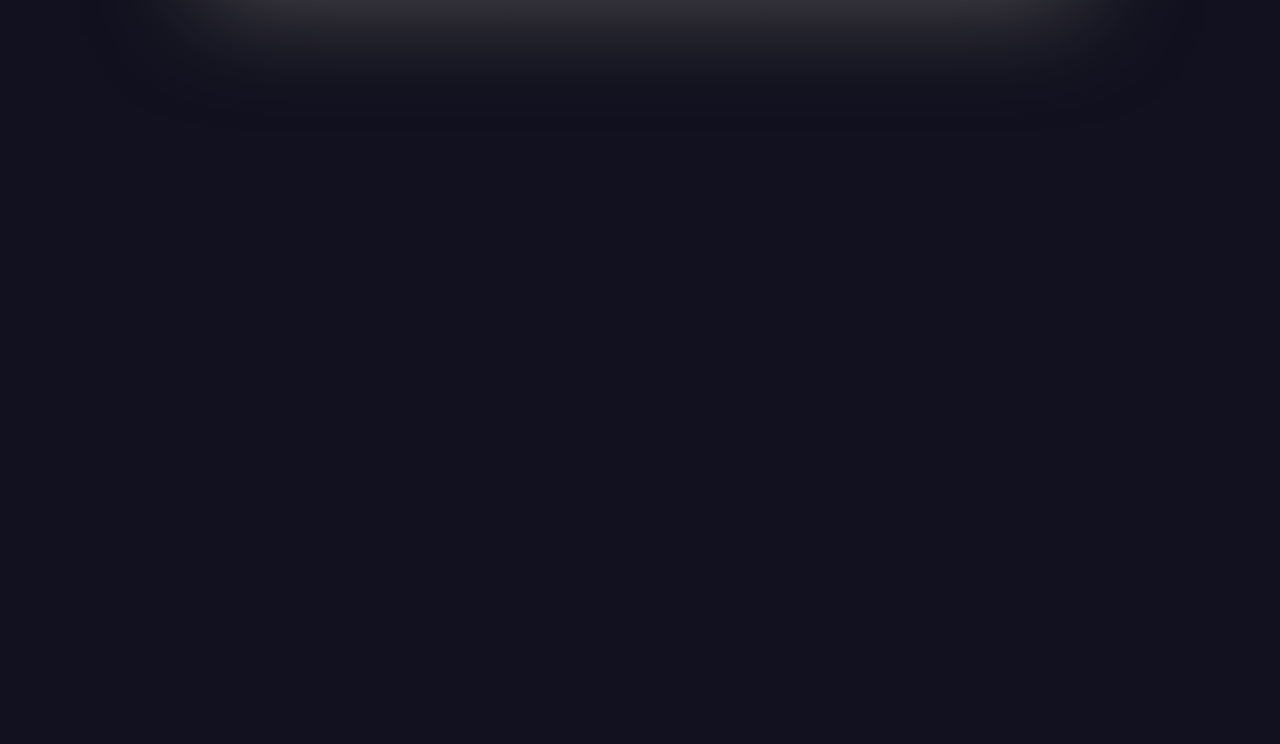
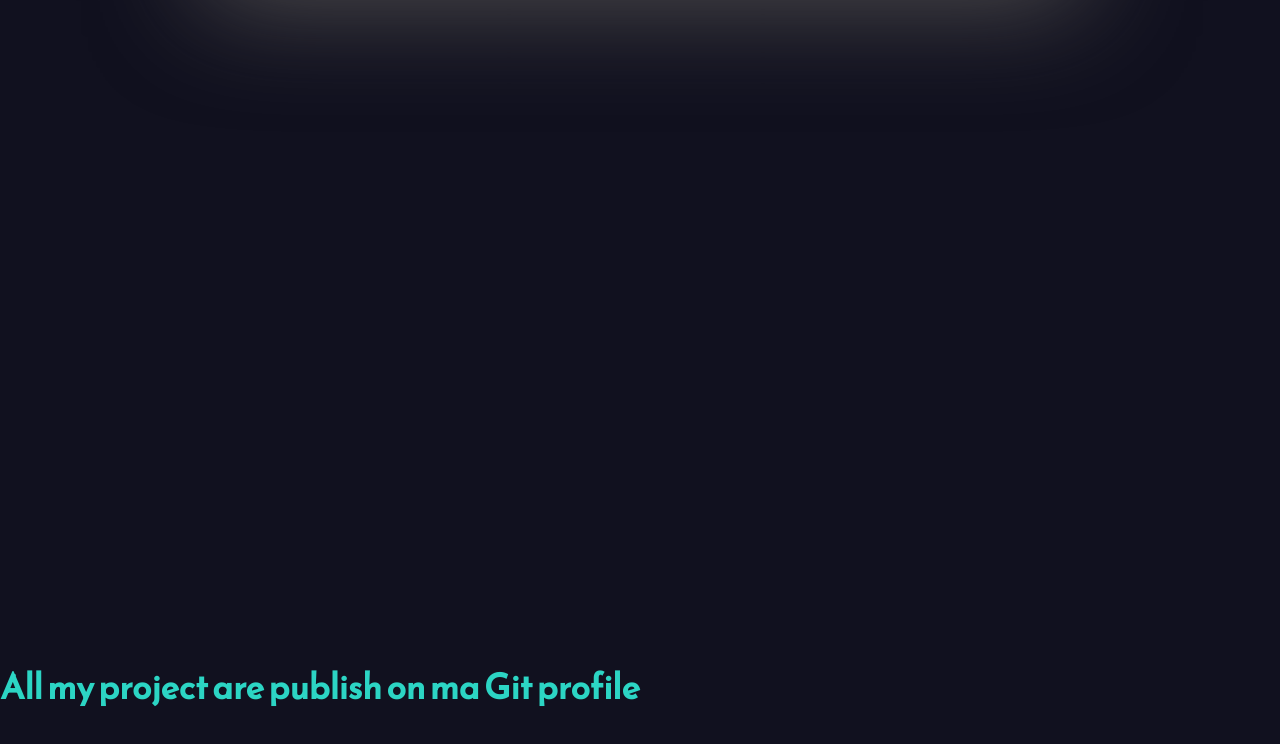
Before and after one commit to Kajo-dev/Portfolio, a plain HTML site: page index.html in a window 1280 px wide. Shown: the part 1314-2058 px from the top of the page. Before the commit the page ends 1600 px from the top, so only its background shows below. Drawn offline with nearby package versions, Linux system fonts and the light colour scheme.

Commit message:
projects

```diff
--- a/index.html
+++ b/index.html
@@ -16,7 +16,7 @@
         <ul class="nav-links">
             <li class="nav-link"><a href="#about-section" class="links">About</a></li>
             <li class="nav-link"><a href="#skill-section" class="links">Skills</a></li>
-            <li class="nav-link"><a href="" class="links">Projects</a></li>
+            <li class="nav-link"><a href="#projects-section" class="links">Projects</a></li>
             <li class="nav-link"><a href="" class="links">Contact</a></li>
         </ul>
     </nav>
@@ -45,6 +45,10 @@
                     </div>
                 </div>
         </section>
+        <section id="projects-section">
+            <h2>All my project are publish on ma Git profile</h2>
+
+        </section>
     </main>
     <footer>
 
--- a/main.css
+++ b/main.css
@@ -108,3 +108,18 @@ body{
     display: flex;
     justify-content: space-between;
 }
+
+/*Projects section*/
+#projects-section{
+    width: 100%;
+    height: 100vh;
+    display: flex;
+    align-items: center;
+}
+
+#projects-section h2{
+    text-align: center;
+    color: #2cd5c4;
+    font-size: 35px;
+
+}
```
